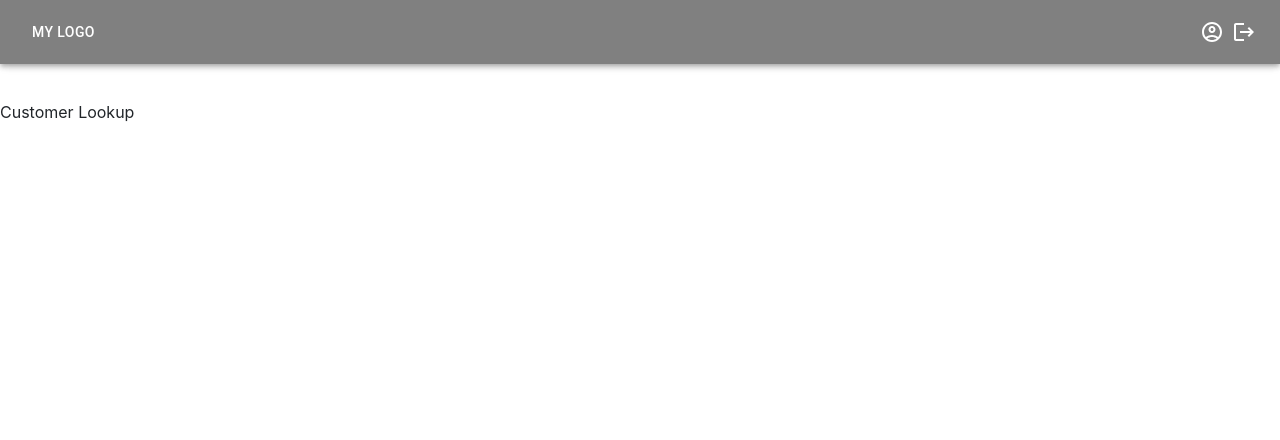
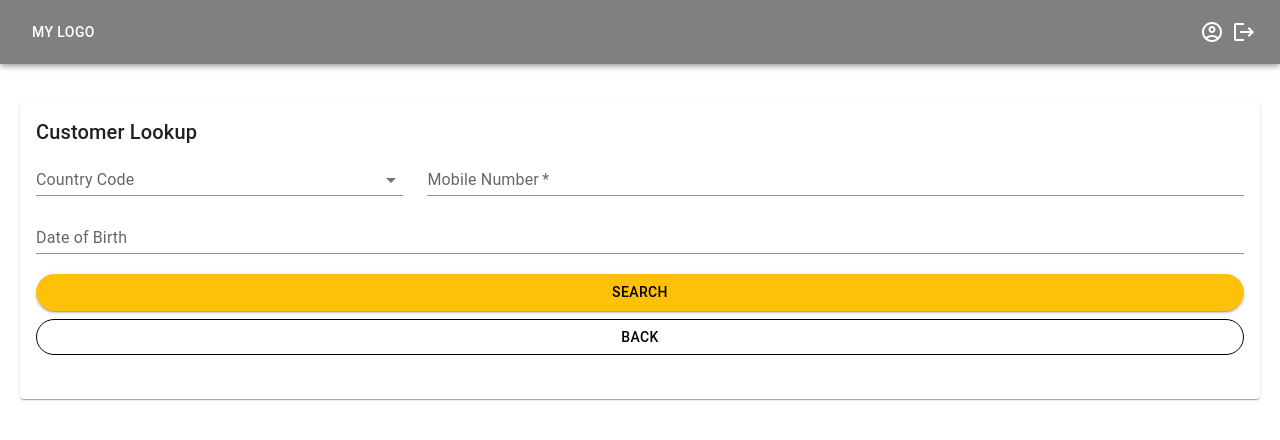
Before and after one commit to NerellaVenkataSai/react-poc, a React (Create React App) app: page /customerLookup in a window 1280 px wide. Shown: the top 440 px of the page. Built offline with nearby package versions, Linux system fonts and the light colour scheme.

Commit message:
customer lookup functionality

```diff
--- a/package.json
+++ b/package.json
@@ -7,6 +7,7 @@
     "@emotion/styled": "^11.10.4",
     "@mui/icons-material": "^5.10.9",
     "@mui/material": "^5.10.11",
+    "@mui/x-date-pickers": "^5.0.9",
     "@testing-library/jest-dom": "^5.16.5",
     "@testing-library/react": "^13.4.0",
     "@testing-library/user-event": "^13.5.0",
@@ -14,6 +15,7 @@
     "@types/node": "^16.18.1",
     "@types/react": "^18.0.23",
     "@types/react-dom": "^18.0.7",
+    "dayjs": "^1.11.6",
     "react": "^18.2.0",
     "react-bootstrap": "^2.5.0",
     "react-dom": "^18.2.0",
--- a/src/App.jsx
+++ b/src/App.jsx
@@ -4,7 +4,7 @@ import { useLocation } from "react-router";
 import HomePage from "./homePage";
 import "./App.css";
 import { HOME_PAGE, CUSTOMER_LOOKUP, CUSTOMER_REGISTRATION, PROMOTER_REGISTRATION } from "./routes";
-import CustomerLookup from "./customerLookup";
+import CustomerLookup from "./customer-lookup/customerLookup";
 import CustomerRegistration from "./customer-registration";
 import PromoterRegistration from './promoter-registration/promoterRegistration';
 
--- /dev/null
+++ b/src/customer-lookup/customerLookup.jsx
@@ -0,0 +1,156 @@
+import React, { useState } from "react";
+import {
+  Card,
+  CardContent,
+  Stack,
+  Typography,
+  TextField,
+  Select,
+  MenuItem,
+  FormControl,
+  InputLabel,
+  Button,
+  FormHelperText,
+  Table,
+  TableBody,
+  TableCell,
+  TableContainer,
+  TableHead,
+  TableRow,
+} from "@mui/material";
+import { CUSTOMER_REGISTRATION } from "../routes";
+
+import { MobileDatePicker } from "@mui/x-date-pickers/MobileDatePicker";
+import { LocalizationProvider } from "@mui/x-date-pickers/LocalizationProvider";
+import { AdapterDayjs } from "@mui/x-date-pickers/AdapterDayjs";
+
+import "./styles.css";
+import { useHistory } from "react-router-dom";
+
+function createData(name, address, phone) {
+  return { name, address, phone };
+}
+
+const rows = [
+  createData("Rajesh", "12-34,colony,3434", 123456789),
+  createData("Rajesh", "12-34,colony,3434", 123456789),
+  createData("Rajesh", "12-34,colony,3434", 123456789),
+];
+
+function CustomerLookup() {
+  const history = useHistory();
+  const [results, setResults] = useState([]);
+
+  const onSearch = () => {
+    console.log("on search");
+    setResults(rows);
+  };
+
+  console.log("in customer lookup");
+  return (
+    <div className="lookup-content">
+      {!results.length ? (
+        <Card className="search-card">
+          <CardContent>
+            <Typography variant="h6" component="h6">
+              Customer Lookup
+            </Typography>
+            <Stack direction={"row"} spacing={3} className="age-mobile">
+              <FormControl variant="standard" className="age">
+                <InputLabel id="demo-simple-select-standard-label">
+                  Country Code
+                </InputLabel>
+                <Select>
+                  <MenuItem value="">
+                    <em>None</em>
+                  </MenuItem>
+                  <MenuItem value={10}>Ten</MenuItem>
+                  <MenuItem value={20}>Twenty</MenuItem>
+                  <MenuItem value={30}>Thirty</MenuItem>
+                </Select>
+              </FormControl>
+              <TextField
+                required
+                label="Mobile Number"
+                variant="standard"
+                className="mobile"
+                fullWidth
+              />
+            </Stack>
+            <LocalizationProvider dateAdapter={AdapterDayjs}>
+              <MobileDatePicker
+                label="Date of Birth"
+                inputFormat="MM/DD/YYYY"
+                value={null}
+                onChange={() => console.log("")}
+                renderInput={(params) => (
+                  <TextField {...params} variant="standard" fullWidth />
+                )}
+              />
+            </LocalizationProvider>
+            <Stack
+              direction={"column"}
+              alignItems="flex-end"
+              spacing={1}
+              className="buttons"
+            >
+              <Button
+                className="button-primary"
+                variant="contained"
+                onClick={() => onSearch()}
+              >
+                Search
+              </Button>
+              <Button
+                className="button-secondary"
+                variant="outlined"
+                onClick={() => history.push("/")}
+              >
+                Back
+              </Button>
+            </Stack>
+          </CardContent>
+        </Card>
+      ) : (
+        ""
+      )}
+      {results.length ? (
+        <Card className="result-card">
+          <CardContent>
+            <TableContainer>
+              <Table size="small">
+                <TableHead>
+                  <TableRow>
+                    <TableCell>Name</TableCell>
+                    <TableCell>Address</TableCell>
+                    <TableCell>Phone</TableCell>
+                    <TableCell>Edit Details</TableCell>
+                  </TableRow>
+                </TableHead>
+                <TableBody>
+                  {results.map((row) => (
+                    <TableRow
+                      key={row.name}
+                    //   sx={{ "&:last-child td, &:last-child th": { border: 0 } }}
+                    >
+                      <TableCell component="th" scope="row">
+                        {row.name}
+                      </TableCell>
+                      <TableCell>{row.address}</TableCell>
+                      <TableCell>{row.phone}</TableCell>
+                      <TableCell onClick={() => history.push(CUSTOMER_REGISTRATION)}>Edit</TableCell>
+                    </TableRow>
+                  ))}
+                </TableBody>
+              </Table>
+            </TableContainer>
+          </CardContent>
+        </Card>
+      ) : (
+        ""
+      )}
+    </div>
+  );
+}
+
+export default CustomerLookup;
--- /dev/null
+++ b/src/customer-lookup/styles.css
@@ -0,0 +1,45 @@
+.lookup-content {
+    margin: 20px;
+    height: 80vh;
+}
+
+.age-mobile {
+    margin-bottom: 10px;
+}
+.lookup-content .search-card{
+    height: auto;
+    width: 100%;
+}
+
+.lookup-content .result-card {
+    width: 100%;
+    height: 70vh;
+}
+
+.lookup-content .buttons button {
+    width: 100%;
+    border-radius: 20px;
+}
+
+.lookup-content  .buttons {
+    margin: 20px 0;
+}
+
+.lookup-content .buttons .button-primary {
+    background: #FFC107;
+    color: black;
+}
+
+.lookup-content .buttons .button-secondary {
+    border: 1px solid black;
+    color: black;
+}
+
+.result-card thead {
+    background: lightgray;
+}
+
+.result-card td,
+.result-card th{
+    border-right: 0.5px solid grey;
+}
--- a/src/customerLookup.tsx
+++ /dev/null
@@ -1,8 +0,0 @@
-import React from 'react';
-
-function CustomerLookup() {
-    console.log('in customer lookup');
-    return (<div>Customer Lookup</div>);
-}
-
-export default CustomerLookup;
--- a/src/promoter-registration/promoterRegistration.jsx
+++ b/src/promoter-registration/promoterRegistration.jsx
@@ -8,6 +8,7 @@ import {
   InputLabel,
   Button,
   FormHelperText,
+  Typography
 } from "@mui/material";
 import "./styles.css";
 import { useHistory } from "react-router-dom";
@@ -65,6 +66,9 @@ function PromoterRegistration() {
       alignItems="center"
       className="registration-content"
     >
+      <Typography variant="h5" component="h6">
+            Marketing Promoter Registration
+      </Typography>
       <TextField
         required
         className="field"
@@ -80,6 +84,7 @@ function PromoterRegistration() {
         onBlur={(e) => onBlurHandler(e, "firstName")}
       />
       <TextField
+        required
         className="field"
         label="Last Name"
         variant="standard"
@@ -93,6 +98,7 @@ function PromoterRegistration() {
         onBlur={(e) => onBlurHandler(e, "lastName")}
       />
       <TextField
+        required
         className="field"
         label="Email"
         variant="standard"
@@ -109,8 +115,6 @@ function PromoterRegistration() {
             Country Code
           </InputLabel>
           <Select
-            labelId="demo-simple-select-standard-label"
-            id="demo-simple-select-standard"
             value={
               registerObj["countryCode"] !== "error"
                 ? registerObj["countryCode"]
@@ -119,7 +123,6 @@ function PromoterRegistration() {
             error={registerObj["countryCode"] === "error"}
             onChange={(e) => onChangeHandler(e, "countryCode")}
             onBlur={(e) => onBlurHandler(e, "countryCode")}
-            label="Country Code"
           >
             <MenuItem value="">
               <em>None</em>
@@ -135,6 +138,7 @@ function PromoterRegistration() {
           )}
         </FormControl>
         <TextField
+          required
           label="Mobile Number"
           variant="standard"
           className="mobile"
--- a/src/promoter-registration/styles.css
+++ b/src/promoter-registration/styles.css
@@ -18,11 +18,6 @@
     color: black;
 }
 
-.registration-content .buttons .button-primary.Mui-disabled {
-    background: rgba(0, 0, 0, 0.12);
-    cursor: not-allowed;
-}
-
 .registration-content .buttons .button-secondary {
     border: 1px solid black;
     color: black;
```
